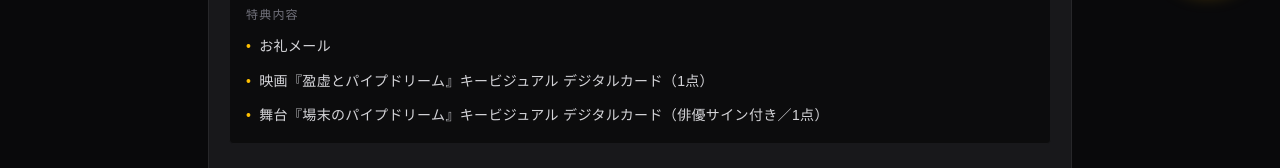
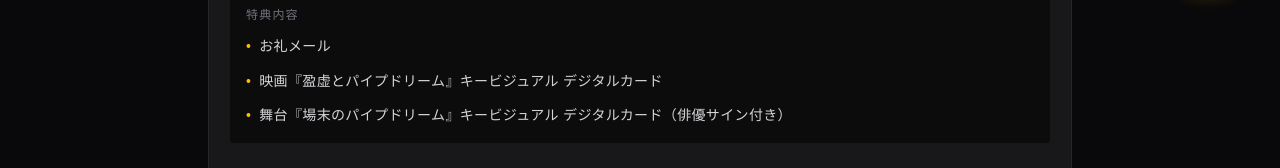
Before and after one commit to kdkmsy1016-ops/pipedream, a Next.js app: page /crowdfunding in a window 1280 px wide. Shown: the part 784-952 px from the top of the page. Built offline with nearby package versions, Linux system fonts and the light colour scheme.

Commit message:
feat(crowdfunding): finalize design tweaks

```diff
--- a/app/crowdfunding/page.tsx
+++ b/app/crowdfunding/page.tsx
@@ -15,8 +15,8 @@ const TIERS = [
         icon: <div className="text-[#ffbf00] font-bold text-lg leading-none w-5 h-5 flex items-center justify-center">A</div>,
         returns: [
             "お礼メール",
-            "映画『盈虚とパイプドリーム』キービジュアル デジタルカード（1点）",
-            "舞台『場末のパイプドリーム』キービジュアル デジタルカード（俳優サイン付き／1点）"
+            "映画『盈虚とパイプドリーム』キービジュアル デジタルカード",
+            "舞台『場末のパイプドリーム』キービジュアル デジタルカード（俳優サイン付き）"
         ]
     },
     {
```
